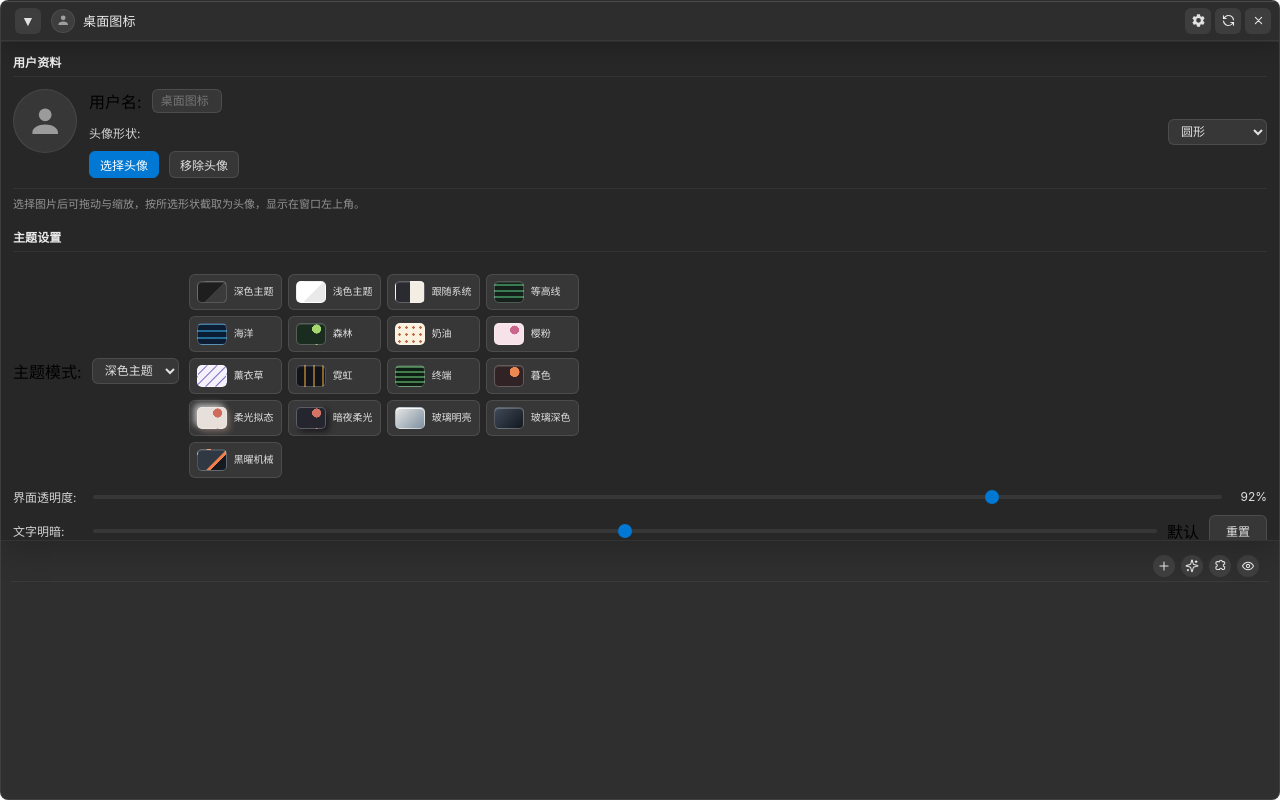
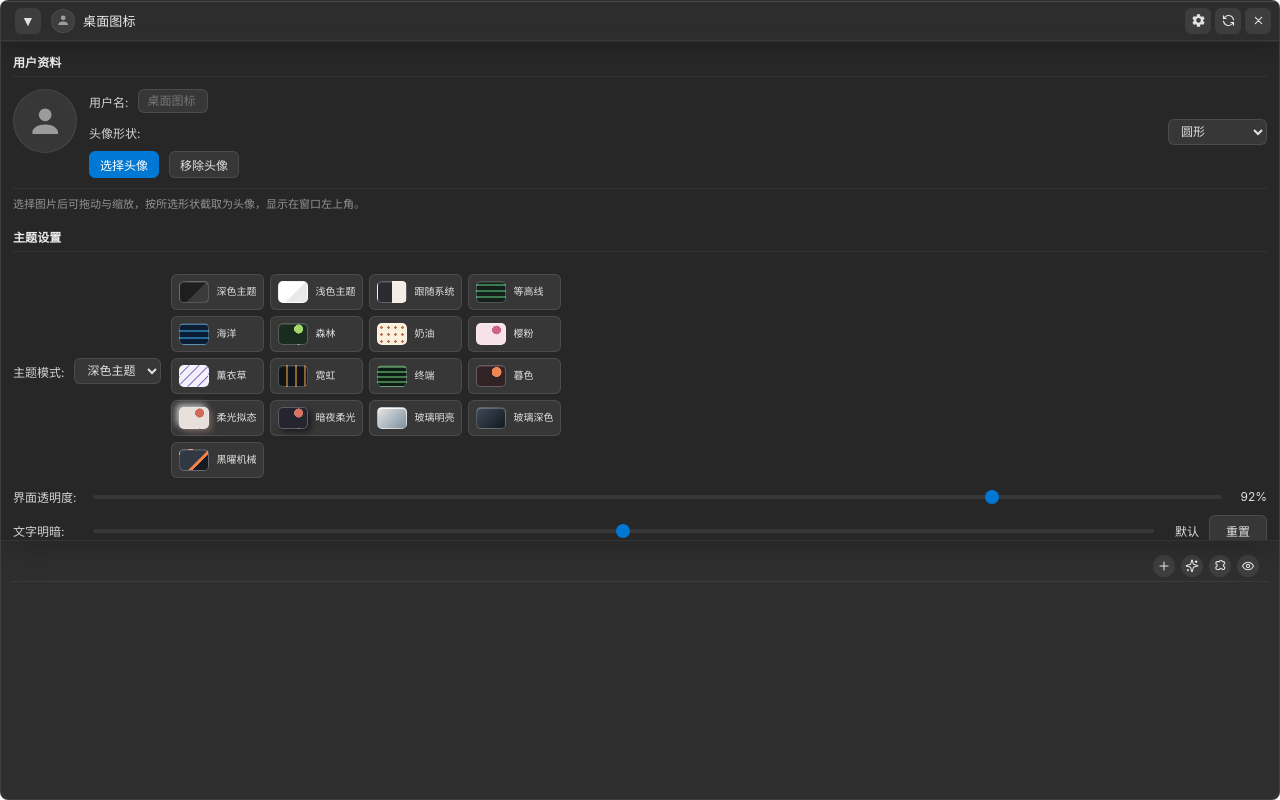
Before and after one commit to yhkkk1234/desktop-icon-hider, an Electron app: page src/renderer/index.html in a window 1280 px wide. Both pictures are taken after a click on the element "桌面图标". Drawn offline with Linux system fonts and the light colour scheme; no server answers.

Commit message:
fix: 设置面板文字跟随主题色(滑块数值与普通标签)

```diff
--- a/src/renderer/styles.css
+++ b/src/renderer/styles.css
@@ -268,6 +268,13 @@ html, body {
   border-top: 1px solid var(--border-secondary);
 }
 
+/* 设置面板普通标签（主题模式/排序方式/分组显示等）：
+   与滑块标签同层级，统一跟随主题文字色，避免深色主题下纯黑不可读 */
+.settings-panel label {
+  color: var(--text-tertiary);
+  font-size: 12px;
+}
+
 /* 开关样式 */
 .switch {
   position: relative;
@@ -389,6 +396,16 @@ select option {
   background: var(--switch-active);
   cursor: pointer;
   border: none;
+}
+
+/* 滑块数值（透明度/图标大小/背景效果/文字明暗/色调 RGB 等）：
+   统一跟随主题文字色，避免深色主题下继承默认纯黑看不清 */
+.opacity-control span {
+  color: var(--text-secondary);
+  font-size: 12px;
+  min-width: 35px;
+  text-align: right;
+  flex-shrink: 0;
 }
 
 #opacity-value {
```
